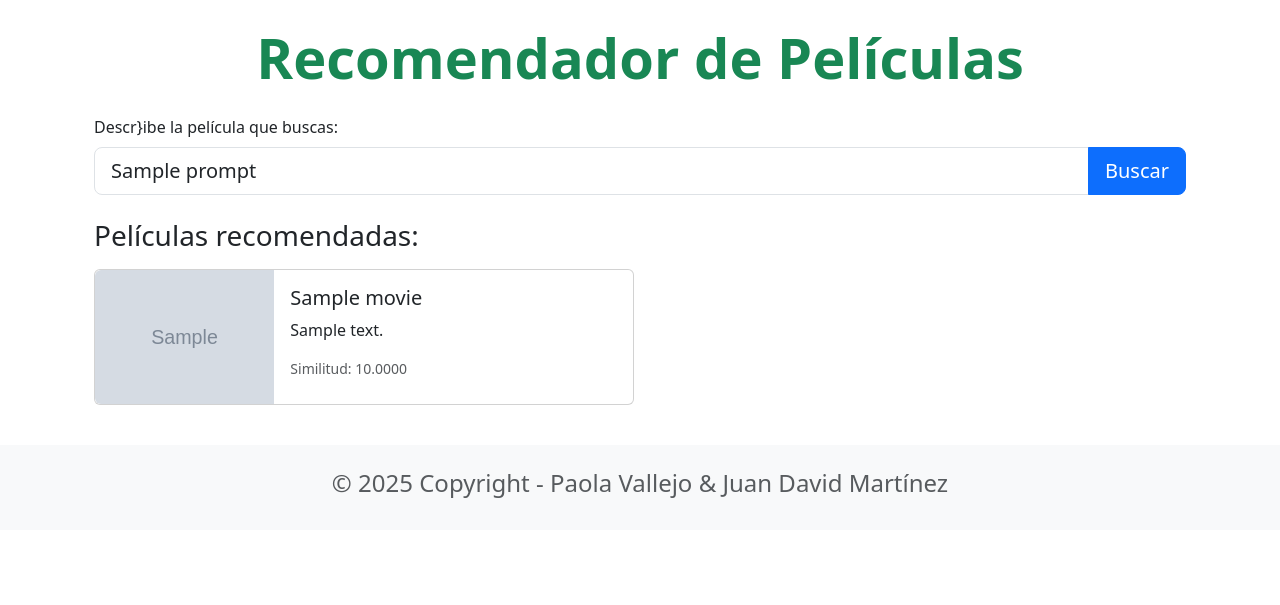
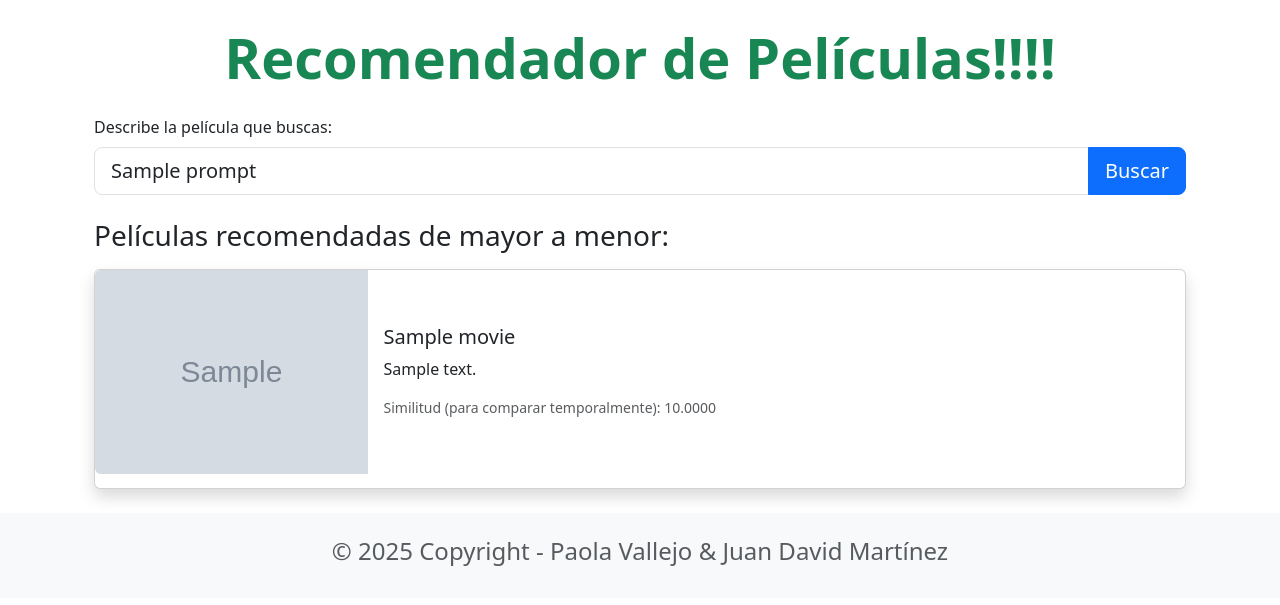
Before and after one commit to Lauraindabur/Taller-1, a Django app: template movie/templates/recomendation.html in a window 1280 px wide. Shown: the part 56-661 px from the top of the page. Run offline with Django 5.2, Linux system fonts and the light colour scheme; the template is opened without the code that fills it: most values are stand-ins (such as "Sample title", 1, 10 or a date in 2020); grey boxes marked "Sample" are stand-in pictures.

```diff
--- a/movie/management/commands/update_images_from_folder.py
+++ b/movie/management/commands/update_images_from_folder.py
@@ -3,7 +3,7 @@ from django.core.management.base import BaseCommand
 from movie.models import Movie
 
 class Command(BaseCommand):
-
+    help = 'Update movie images from a specified folder'
     def handle(self, *args, **kwargs):
         images_folder = 'media/movie/images/'
         movies = Movie.objects.all()
--- a/movie/templates/recomendation.html
+++ b/movie/templates/recomendation.html
@@ -2,13 +2,13 @@
 {% block content %}
 
 <h1 class="text-center text-success my-4 display-4 fw-bold">
-  Recomendador de Películas
+  Recomendador de Películas!!!!
 </h1>
 
 <div class="container">
     <form method="post" class="mb-4">
         {% csrf_token %}
-        <label for="prompt" class="form-label">Descr}ibe la película que buscas:</label>
+        <label for="prompt" class="form-label">Describe la película que buscas:</label>
         <div class="input-group input-group-lg mb-3">
             <input type="text" class="form-control" id="prompt" name="prompt" placeholder="Describe la película que buscas" value="{{ prompt }}">
             <button type="submit" class="btn btn-primary">Buscar</button>
@@ -16,23 +16,21 @@
     </form>
 
     {% if recommended_movies %}
-        <h3 class="mb-3">Películas recomendadas:</h3>
-        <div class="row row-cols-1 row-cols-md-1 g-4 justify-content-center">
+        <h3 class="mb-3">Películas recomendadas de mayor a menor:</h3>
+        <div class="container px-0">
             {% for similarity, movie in recommended_movies %}
-                <div class="col">
-                    <div class="card mb-3" style="max-width: 540px;">
-                        <div class="row g-0">
+                <div class="card mb-4 w-100 shadow" style="min-height: 220px;">
+                    <div class="row g-0 align-items-center">
                         {% if movie.image %}
-                            <div class="col-md-4">
-                                <img src="{{ movie.image.url }}" class="img-fluid rounded-start" alt="Imagen de la película">
+                        <div class="col-md-4 col-lg-3 text-center">
+                            <img src="{{ movie.image.url }}" class="img-fluid rounded-start" alt="Imagen de la película" style="max-width: 100%; max-height: 210px; object-fit: cover;">
                         </div>
                         {% endif %}
-                            <div class="col-md-8">
+                        <div class="col-md-8 col-lg-9">
                             <div class="card-body">
                                 <h5 class="card-title">{{ movie.title }}</h5>
                                 <p class="card-text">{{ movie.description }}</p>
-                                    <p class="card-text"><small class="text-muted">Similitud: {{ similarity|floatformat:4 }}</small></p>
-                                </div>
+                                <p class="card-text"><small class="text-muted">Similitud (para comparar temporalmente): {{ similarity|floatformat:4 }}</small></p>
                             </div>
                         </div>
                     </div>
@@ -41,8 +39,8 @@
         </div>
     {% elif prompt %}
         <div class="alert alert-warning">
-            No se encontró una película similar.
-        </div>
+            No se encontró una película similar  :(
+        </div
     {% endif %}
 </div>
 
```
Lines whose indentation alone changed are shown as unchanged.
